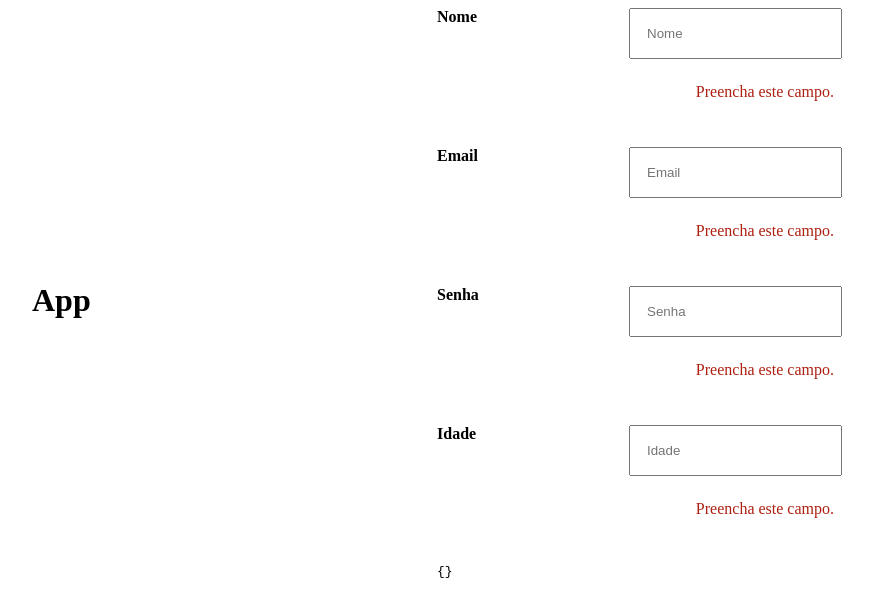
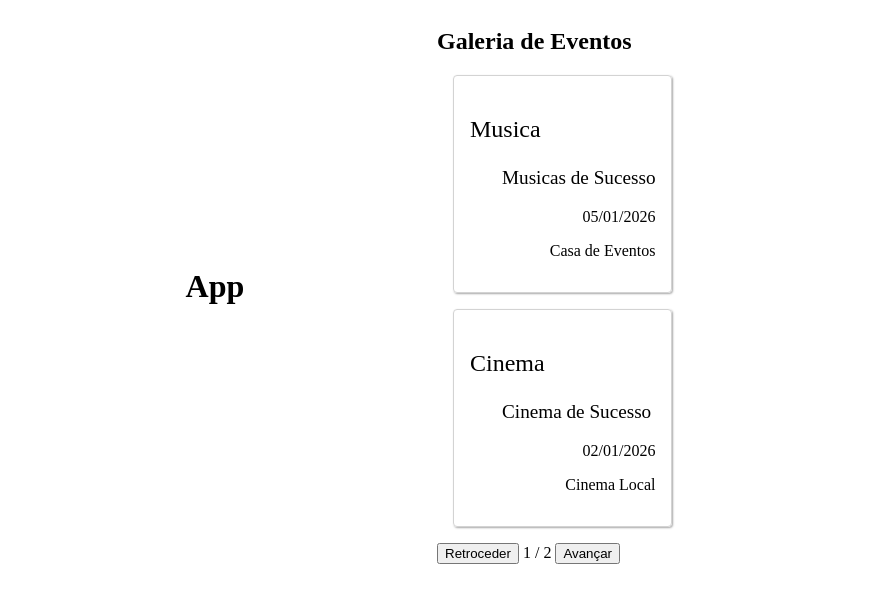
Before and after one commit to beacastroalves/repositorio-pos-unyleya, a Vue app in the folder unyleya-vuejs/disciplina-vue/unidade2/projetos-aulas/vue-project-components/: page / in a window 1280 px wide. Shown: the top 616 px of the page, without its empty margins (203-1076 px from the left). Built offline with nearby package versions, Linux system fonts and the light colour scheme.

Commit message:
componentes com slots pt 1 intro

```diff
--- a/unyleya-vuejs/disciplina-vue/unidade2/projetos-aulas/vue-project-components/src/App.vue
+++ b/unyleya-vuejs/disciplina-vue/unidade2/projetos-aulas/vue-project-components/src/App.vue
@@ -1,8 +1,19 @@
 <script setup>
-import { reactive } from 'vue';
-import FormField from './components/FormField.vue';
+import Galeria from './components/Galeria.vue';
 
-const usuario = reactive({})
+// const produtos = [
+//   { nome: "Computador", descricao: "Computador Gamer", preco: 9_000.00 },
+//   { nome: "Mouse", descricao: "Mouse Gamer", preco: 90.00 },
+//   { nome: "Teclado", descricao: "Teclado Gamer", preco: 180.00 },
+//   { nome: "Monitor", descricao: "Monitor Gamer", preco: 1_000.00 },
+// ]
+
+const eventos = [
+  { nome: "Musica", descricao: "Musicas de Sucesso", data: "05/01/2026", local: "Casa de Eventos" },
+  { nome: "Cinema", descricao: "Cinema de Sucesso", data: "02/01/2026", local: "Cinema Local" },
+  { nome: "Teatro", descricao: "Teatro de Sucesso", data: "08/01/2026", local: "Teatro Municipal" },
+  { nome: "Orquestra", descricao: "Orquestra de Sucesso", data: "21/01/2026", local: "Praça da Cidade" },
+]
 </script>
 
 <template>
@@ -11,11 +22,8 @@ const usuario = reactive({})
   </header>
 
   <main>
-    <FormField v-model="usuario.nome" label="Nome" type="text" ph="Nome" />
-    <FormField v-model="usuario.email" label="Email" type="text" ph="Email" />
-    <FormField v-model="usuario.senha" label="Senha" type="password" ph="Senha" />
-    <FormField v-model="usuario.idade" label="Idade" type="number" ph="Idade" />
-    <pre>{{ usuario }}</pre>
+    <!-- <Galeria titulo="Produtos" descricao="Produtos Eletronicos" :itens="produtos" /> -->
+    <Galeria titulo="Eventos" descricao="Eventos na Cidade" :itens="eventos" />
   </main>
 </template>
 
--- /dev/null
+++ b/unyleya-vuejs/disciplina-vue/unidade2/projetos-aulas/vue-project-components/src/components/CardEvento.vue
@@ -0,0 +1,41 @@
+<script setup>
+defineProps({
+  evento: {
+    type: Object,
+    required: true
+  }
+})
+</script>
+
+<template>
+  <div class="card">
+    <p class="evento__nome">{{ evento.nome }}</p>
+    <p class="evento__descricao">{{ evento.descricao }}</p>
+    <p class="evento__data">{{ evento.data }}</p>
+    <p class="evento__local">{{ evento.local }}</p>
+  </div>
+</template>
+
+<style scoped>.card {
+  margin: 16px;
+  padding: 16px;
+  border-radius: 4px;
+  border: 1px solid lightgray;
+  box-shadow: 1px 1px 2px darkgray;
+}
+
+.evento__nome {
+  font-size: 1.5rem;
+}
+
+.evento__descricao {
+  font-size: 1.2rem;
+  text-align: justify;
+  text-indent: 2rem;
+}
+
+.evento__data, .evento__local {
+  font-size: 1rem;
+  text-align: right;
+}
+</style>
--- /dev/null
+++ b/unyleya-vuejs/disciplina-vue/unidade2/projetos-aulas/vue-project-components/src/components/CardProduto.vue
@@ -0,0 +1,41 @@
+<script setup>
+defineProps({
+  produto: {
+    type: Object,
+    required: true
+  }
+});
+</script>
+
+<template>
+  <div class="card">
+    <p class="prod__nome">{{ produto.nome }}</p>
+    <p class="prod__descricao">{{ produto.descricao }}</p>
+    <p class="prod__preco">R$ {{ produto.preco }}</p>
+  </div>
+</template>
+
+<style scoped>
+.card {
+  margin: 16px;
+  padding: 16px;
+  border-radius: 4px;
+  border: 1px solid lightgray;
+  box-shadow: 1px 1px 2px darkgray;
+}
+
+.prod__nome {
+  font-size: 1.5rem;
+}
+
+.prod__descricao {
+  font-size: 1.2rem;
+  text-align: justify;
+  text-indent: 2rem;
+}
+
+.prod__preco {
+  font-size: 1rem;
+  text-align: right;
+}
+</style>
--- /dev/null
+++ b/unyleya-vuejs/disciplina-vue/unidade2/projetos-aulas/vue-project-components/src/components/Galeria.vue
@@ -0,0 +1,41 @@
+<script setup>
+import { computed, ref } from 'vue';
+import CardEvento from './CardEvento.vue';
+// import CardProduto from './CardProduto.vue';
+
+const { itens } = defineProps([
+  'titulo', ' descricao', 'itens'
+]);
+
+const numPorPagina = 2;
+const pagina = ref(1);
+const avancarPagina = () => pagina.value++;
+const retrocederPagina = () => pagina.value--;
+const quantPagina = computed(() => {
+  return Math.ceil(itens.length / numPorPagina)
+});
+
+const itensPaginados = computed(() => {
+  const pag = pagina.value - 1;
+  return itens.filter((_, index) => {
+    const limiteMin = numPorPagina * pag;
+    const limiteMax = limiteMin + numPorPagina;
+    return index >= limiteMin && limiteMax > index;
+  })
+});
+</script>
+
+<template>
+  <section>
+    <h2>Galeria de {{ titulo }}</h2>
+    <p>{{ descricao }}</p>
+
+    <!-- Galeria Generica Entra Aqui -->
+     <!-- <CardProduto v-for="item in itensPaginados" :produto="item" /> -->
+     <CardEvento v-for="item in itensPaginados" :evento="item" />
+
+    <button @click="retrocederPagina">Retroceder</button>
+    {{ pagina }} / {{ quantPagina }}
+    <button @click="avancarPagina">Avançar</button>
+  </section>
+</template>
```
